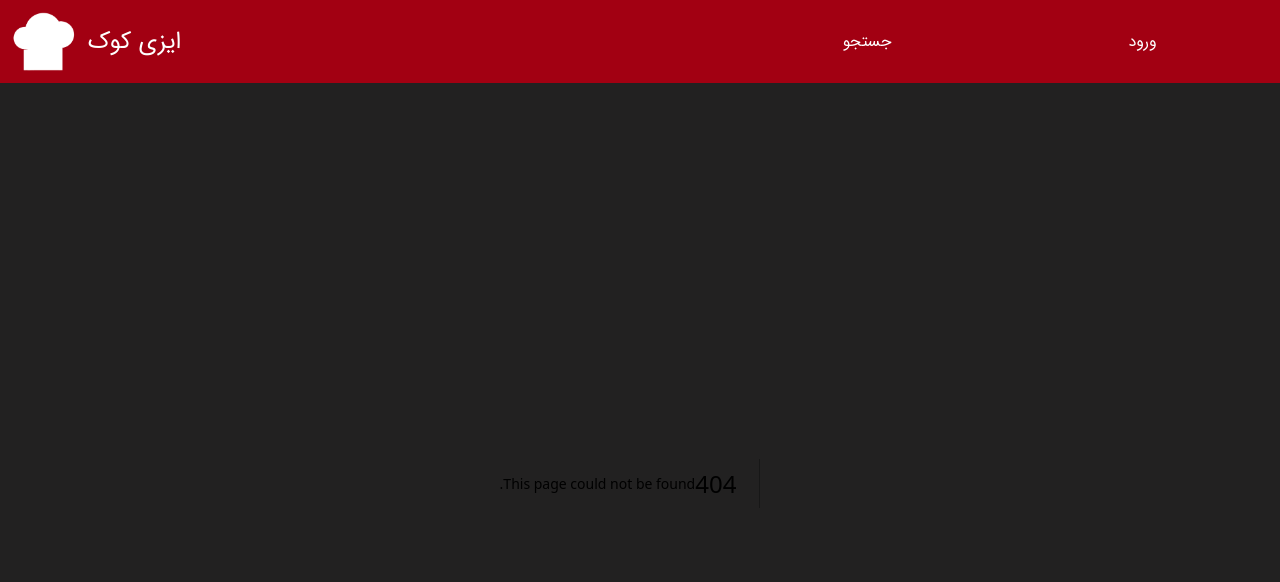
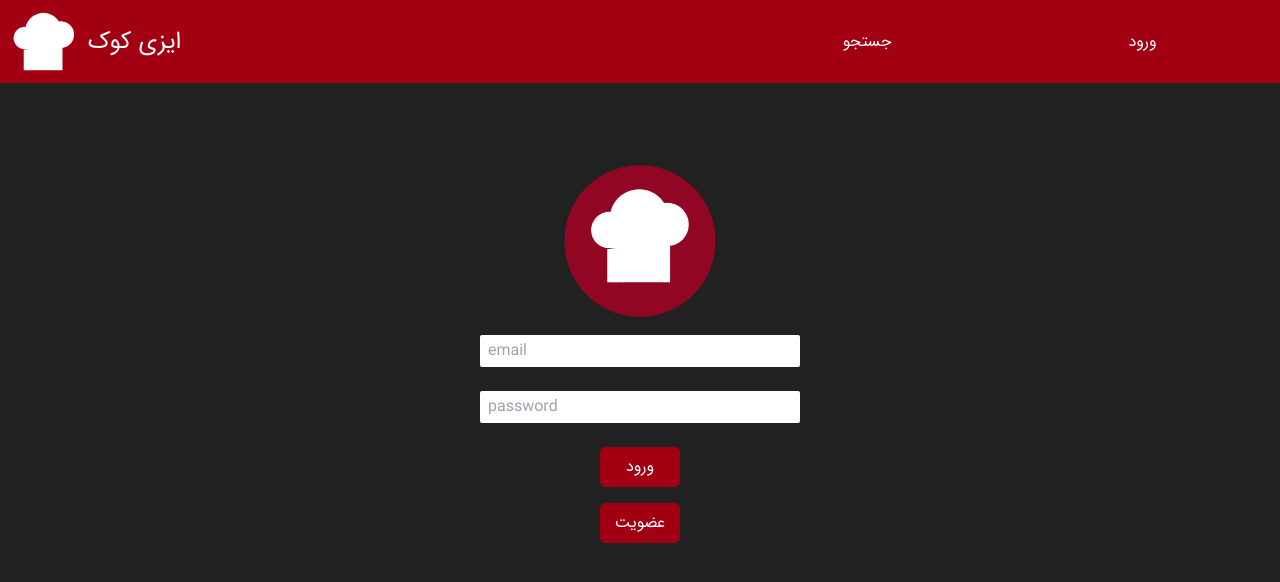
Before and after one commit to Sezar-SZ/EZcook, a Next.js app in the folder apps/frontend/: page /login in a window 1280 px wide. Before the commit this address had no page. Shown: the top 582 px of the page. Built offline with nearby package versions, Linux system fonts and the light colour scheme.

Commit message:
add login template

```diff
--- a/apps/frontend/src/app/components/navbar/navbar-buttons.tsx
+++ b/apps/frontend/src/app/components/navbar/navbar-buttons.tsx
@@ -34,6 +34,15 @@ export default function NavButtons() {
 export function Buttons({ bg_hover }: { bg_hover?: boolean }) {
     const [isLoggedIn, setIsLoggedIn] = useState(false);
 
+    const notLoggedInRoutes = {
+        ورود: "/login",
+        جستجو: "/search",
+    };
+    const loggedInRoutes = {
+        جستجو: "/search",
+        "علاقه مندی ها": "/favorites",
+    };
+
     return (
         <>
             {isLoggedIn ? (
@@ -43,39 +52,31 @@ export function Buttons({ bg_hover }: { bg_hover?: boolean }) {
                             bg_hover && "hover:bg-red-900"
                         }`}
                     >
-                        <Link href="/">خروج</Link>
+                        خروج
                     </li>
+                    {Object.entries(loggedInRoutes).map((el, i) => (
                         <li
                             className={`navbar-li ${
                                 bg_hover && "hover:bg-red-900"
                             }`}
+                            key={i}
                         >
-                        <Link href="/">جستجو</Link>
+                            <Link href={el[1]}>{el[0]}</Link>
                         </li>
-                    <li
-                        className={`navbar-li whitespace-nowrap ${
-                            bg_hover && "hover:bg-red-900"
-                        }`}
-                    >
-                        <Link href="/">علاقه مندی ها</Link>
-                    </li>
+                    ))}
                 </>
             ) : (
                 <>
+                    {Object.entries(notLoggedInRoutes).map((el, i) => (
                         <li
                             className={`navbar-li ${
                                 bg_hover && "hover:bg-red-900"
                             }`}
+                            key={i}
                         >
-                        <Link href="/">ورود</Link>
+                            <Link href={el[1]}>{el[0]}</Link>
                         </li>
-                    <li
-                        className={`navbar-li whitespace-nowrap ${
-                            bg_hover && "hover:bg-red-900"
-                        }`}
-                    >
-                        <Link href="/">جستجو</Link>
-                    </li>
+                    ))}
                 </>
             )}
         </>
--- /dev/null
+++ b/apps/frontend/src/app/login/page.tsx
@@ -0,0 +1,47 @@
+"use client";
+
+import Image from "next/image";
+import Logo from "@/app/asset/logo.png";
+export default function Login() {
+    return (
+        <div className="mx-auto mt-[10vh] flex w-[90vw] flex-col items-center justify-center sm:w-[40vmin]">
+            <Image src={Logo} alt="easy cook logo" className="w-[20vmin]" />
+            <form
+                className="mt-4 flex w-full flex-col space-y-6"
+                dir="ltr"
+                onSubmit={(event) => {
+                    event.preventDefault();
+                    console.log("sign in");
+                }}
+            >
+                <input
+                    className="rounded-sm px-2 py-1"
+                    type="text"
+                    placeholder="email"
+                />
+                <input
+                    className="rounded-sm px-2 py-1"
+                    type="password"
+                    placeholder="password"
+                />
+                <div className="mx-auto flex w-1/4 flex-col justify-center space-y-4">
+                    <button
+                        type="submit"
+                        className="w-full rounded-md bg-primary px-1 py-2 text-white"
+                    >
+                        ورود
+                    </button>
+                    <button
+                        type="button"
+                        className="w-full rounded-md bg-primary px-1 py-2 text-white"
+                        onClick={() => {
+                            console.log("sign up");
+                        }}
+                    >
+                        عضویت
+                    </button>
+                </div>
+            </form>
+        </div>
+    );
+}
```
Lines whose indentation alone changed are shown as unchanged.
